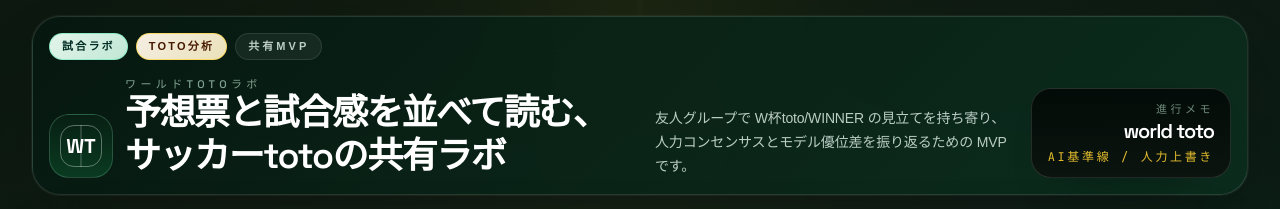
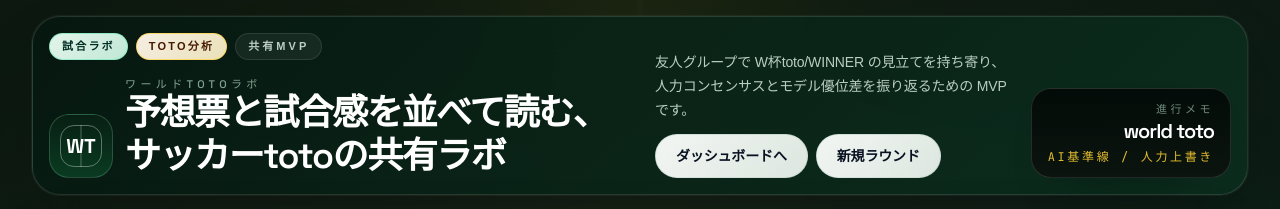
Before and after one commit to QuietBriony/world-toto-lab, a Next.js app: page / in a window 1280 px wide. Shown: the top 209 px of the page. Built offline with nearby package versions, Linux system fonts and the light colour scheme; no server answers; the database is empty.

Commit message:
Add dashboard return actions to header

```diff
--- a/src/app/layout.tsx
+++ b/src/app/layout.tsx
@@ -1,6 +1,8 @@
 import type { Metadata } from "next";
+import Link from "next/link";
 import { JetBrains_Mono, Space_Grotesk } from "next/font/google";
-import { Badge, cx } from "@/components/ui";
+import { Badge, cx, secondaryButtonClassName } from "@/components/ui";
+import { appRoute } from "@/lib/round-links";
 import "./globals.css";
 
 const displayFont = Space_Grotesk({
@@ -61,7 +63,10 @@ export default function RootLayout({
                       共有MVP
                     </span>
                   </div>
-                  <div className="grid gap-3 lg:grid-cols-[auto_1fr] lg:items-end">
+                  <Link
+                    href={appRoute.dashboard}
+                    className="grid gap-3 rounded-[24px] outline-none transition hover:bg-white/5 focus-visible:ring-2 focus-visible:ring-emerald-200/70 lg:grid-cols-[auto_1fr] lg:items-end"
+                  >
                     <div className="relative flex h-16 w-16 items-center justify-center overflow-hidden rounded-[20px] border border-emerald-200/20 bg-[linear-gradient(180deg,rgba(8,32,20,0.95),rgba(10,60,34,0.96))] font-display text-xl font-bold text-white shadow-[0_24px_70px_-38px_rgba(0,0,0,0.9)] before:absolute before:inset-[10px] before:rounded-[14px] before:border before:border-white/35 before:content-[''] after:absolute after:left-1/2 after:top-[10px] after:h-[calc(100%-20px)] after:w-px after:-translate-x-1/2 after:bg-white/30 after:content-['']">
                       <span className="relative z-10">WT</span>
                     </div>
@@ -75,13 +80,23 @@ export default function RootLayout({
                         サッカーtotoの共有ラボ
                       </h1>
                     </div>
-                  </div>
+                  </Link>
                 </div>
                 <div className="grid gap-3 lg:max-w-xl lg:grid-cols-[1fr_auto] lg:items-end">
-                  <p className="text-sm leading-6 text-emerald-50/78">
-                    友人グループで W杯toto/WINNER の見立てを持ち寄り、
-                    人力コンセンサスとモデル優位差を振り返るための MVP です。
-                  </p>
+                  <div className="space-y-3">
+                    <p className="text-sm leading-6 text-emerald-50/78">
+                      友人グループで W杯toto/WINNER の見立てを持ち寄り、
+                      人力コンセンサスとモデル優位差を振り返るための MVP です。
+                    </p>
+                    <div className="flex flex-wrap gap-2">
+                      <Link href={appRoute.dashboard} className={secondaryButtonClassName}>
+                        ダッシュボードへ
+                      </Link>
+                      <Link href={`${appRoute.dashboard}#create-round`} className={secondaryButtonClassName}>
+                        新規ラウンド
+                      </Link>
+                    </div>
+                  </div>
                   <div className="rounded-[20px] border border-white/12 bg-[linear-gradient(180deg,rgba(2,8,6,0.88),rgba(12,19,14,0.94))] px-4 py-3 text-right shadow-[0_20px_50px_-36px_rgba(0,0,0,0.8)]">
                     <div className="font-display text-[11px] uppercase tracking-[0.32em] text-emerald-100/52">
                       進行メモ
```
